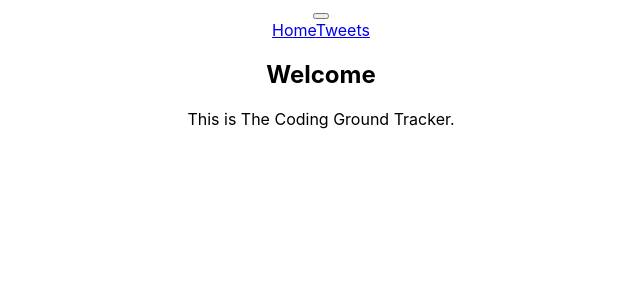
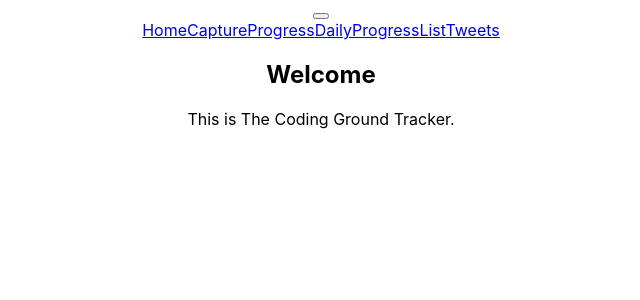
Before and after one commit to kuhletcg/tcg-tracker, a React (Create React App) app in the folder frontend/: page / in a window 1280 px wide. Shown: the top 300 px of the page, without its empty margins (319-959 px from the left). Built offline with nearby package versions, Linux system fonts and the light colour scheme.

Commit message:
Link all components to navbar

```diff
--- a/frontend/src/components/Navbar.js
+++ b/frontend/src/components/Navbar.js
@@ -21,6 +21,12 @@ function Navbar() {
             Home
           </Link>
           <Link to="/tweets" className="nav-item nav-link">
+            CaptureProgress
+          </Link>
+          <Link to="/tweets" className="nav-item nav-link">
+            DailyProgressList
+          </Link>
+          <Link to="/tweets" className="nav-item nav-link">
             Tweets
           </Link>
         </div>
```
